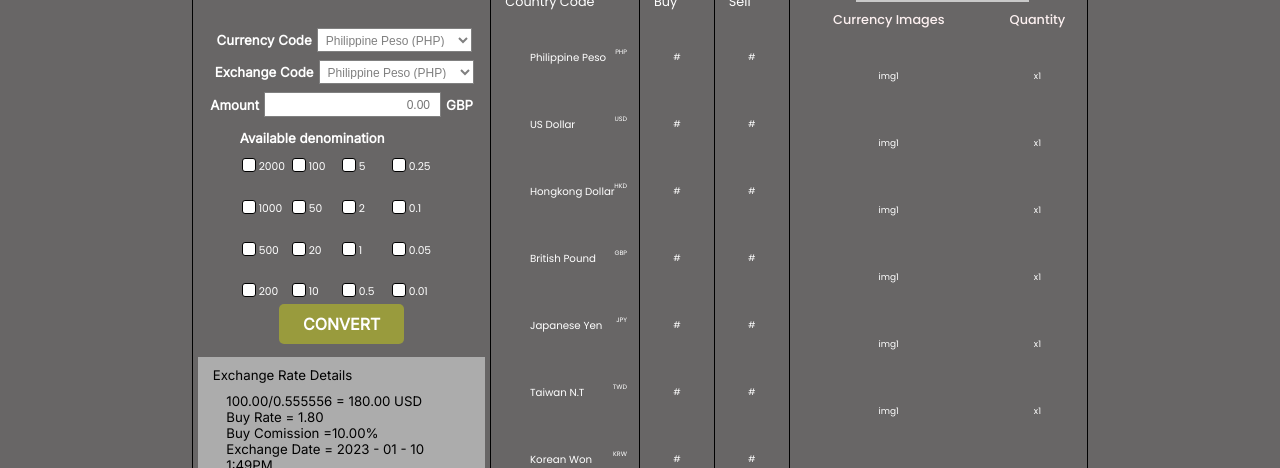
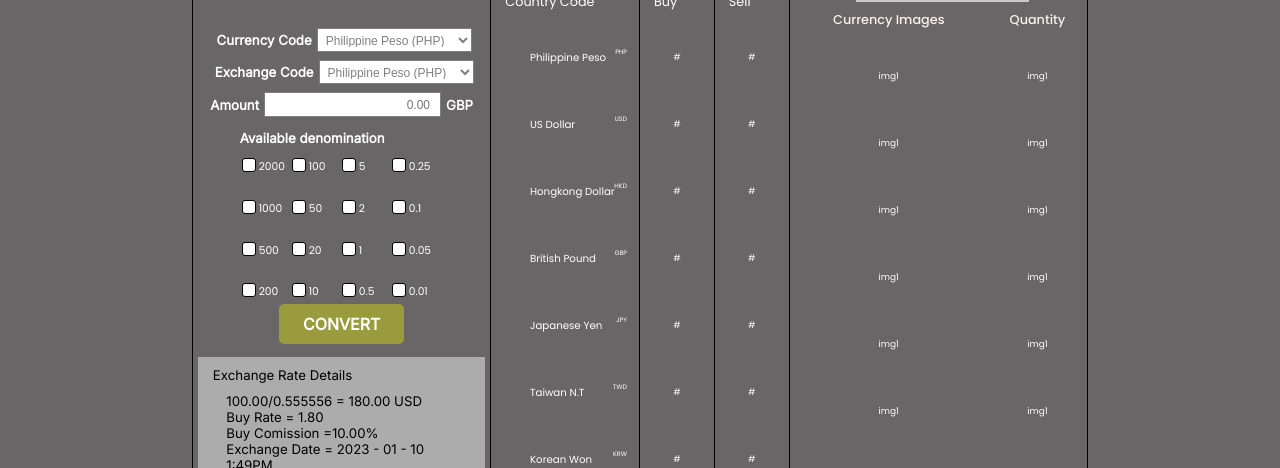
Before and after one commit to Angeellll/automata, a Next.js app: page / in a window 1280 px wide. Shown: the part 196-664 px from the top of the page. Built offline with nearby package versions, Linux system fonts and the light colour scheme; some icons are missing.

Commit message:
Add files via upload

```diff
--- a/Components/Result/Quantity.js
+++ b/Components/Result/Quantity.js
@@ -40,9 +40,8 @@ const CurrencyTable = () => {
         table {
           margin: auto;
           width: 100%;
-          height: 80%;
+
           text-align: center;
-          overflow: auto;
         }
         th {
           padding: 10px;
@@ -62,42 +61,42 @@ const CurrencyTable = () => {
         <tr>
           <td>
             <IconContainer>
-              <Title>x1</Title>
+              <Title>img1</Title>
             </IconContainer>
           </td>
         </tr>
         <tr>
           <td>
             <IconContainer>
-              <Title>x1</Title>
+              <Title>img1</Title>
             </IconContainer>
           </td>
         </tr>
         <tr>
           <td>
             <IconContainer>
-              <Title>x1</Title>
+              <Title>img1</Title>
             </IconContainer>
           </td>
         </tr>
         <tr>
           <td>
             <IconContainer>
-              <Title>x1</Title>
+              <Title>img1</Title>
             </IconContainer>
           </td>
         </tr>
         <tr>
           <td>
             <IconContainer>
-              <Title>x1</Title>
+              <Title>img1</Title>
             </IconContainer>
           </td>
         </tr>
         <tr>
           <td>
             <IconContainer>
-              <Title>x1</Title>
+              <Title>img1</Title>
             </IconContainer>
           </td>
         </tr>
--- a/Components/Result/index.js
+++ b/Components/Result/index.js
@@ -71,7 +71,7 @@ const OutputContainer = styled.div`
   height: 100%;
   text-align: center;
   margin-top: -1.5vh;
-
+  overflow: auto;
 `
 const ImagesDiv = styled.div`
   flex: 2;
```
